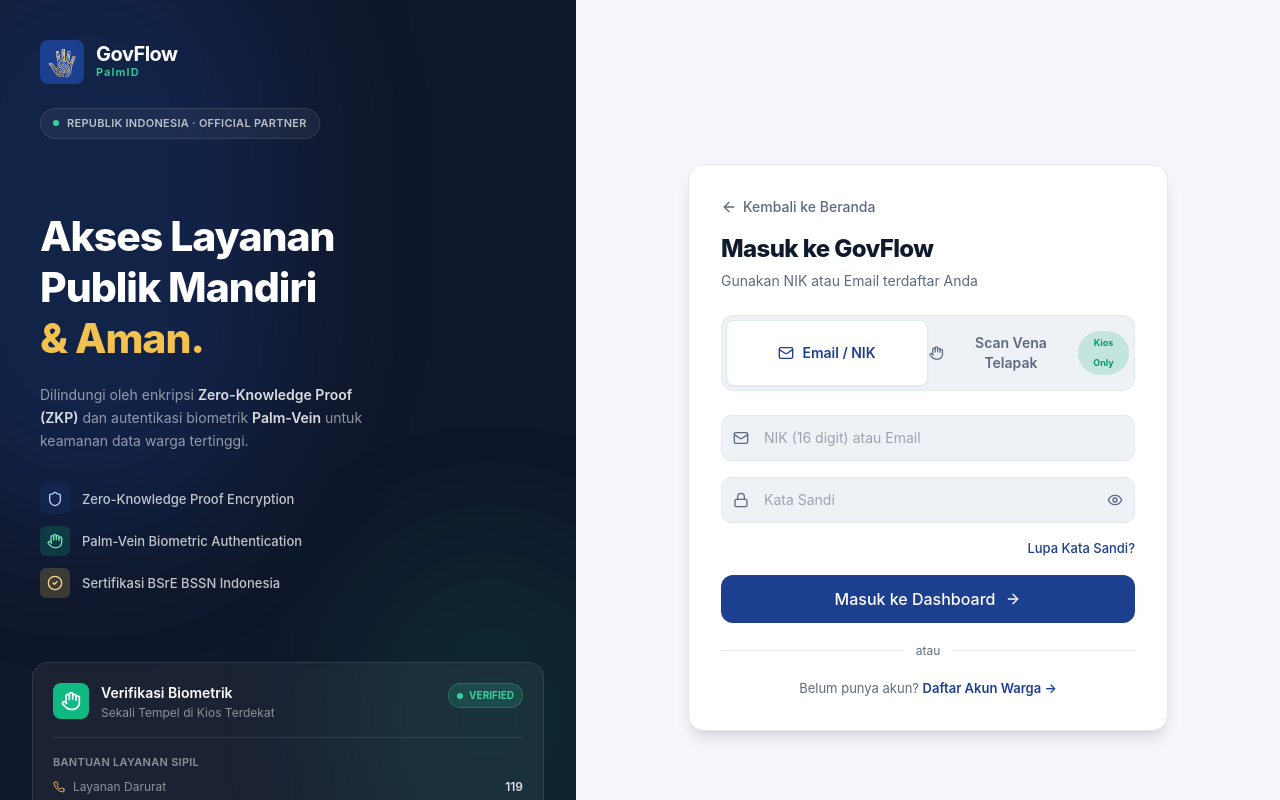
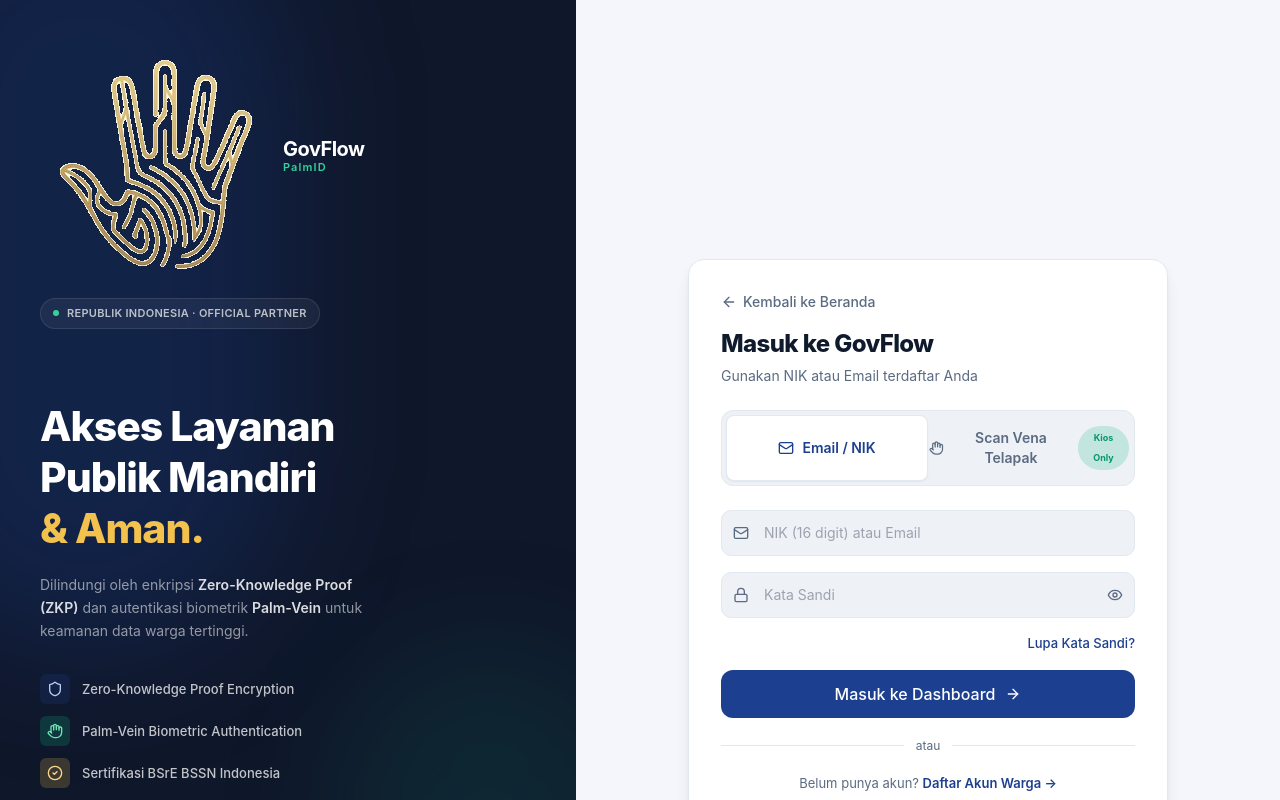
Before and after one commit to fansyah20/biometric, a Next.js app: page /auth/login in a window 1280 px wide. Shown: the top 800 px of the page. Built offline with nearby package versions, Linux system fonts and the light colour scheme.

Commit message:
Update logo in AuthLeftPanel to use transparent version

```diff
--- a/src/components/auth/AuthLeftPanel.tsx
+++ b/src/components/auth/AuthLeftPanel.tsx
@@ -28,7 +28,7 @@ export function AuthLeftPanel() {
       {/* Top: logo + badge */}
       <div className="relative z-10 p-10">
         <div className="mb-6 flex items-center gap-3">
-  <div className="flex h-11 w-11 items-center justify-center rounded-lg bg-brand-700 p-1.5">
+  <div>
     <Image
       src="/images/palmid-hand-icon-transparent.png"
       alt="Logo PalmID"
```
